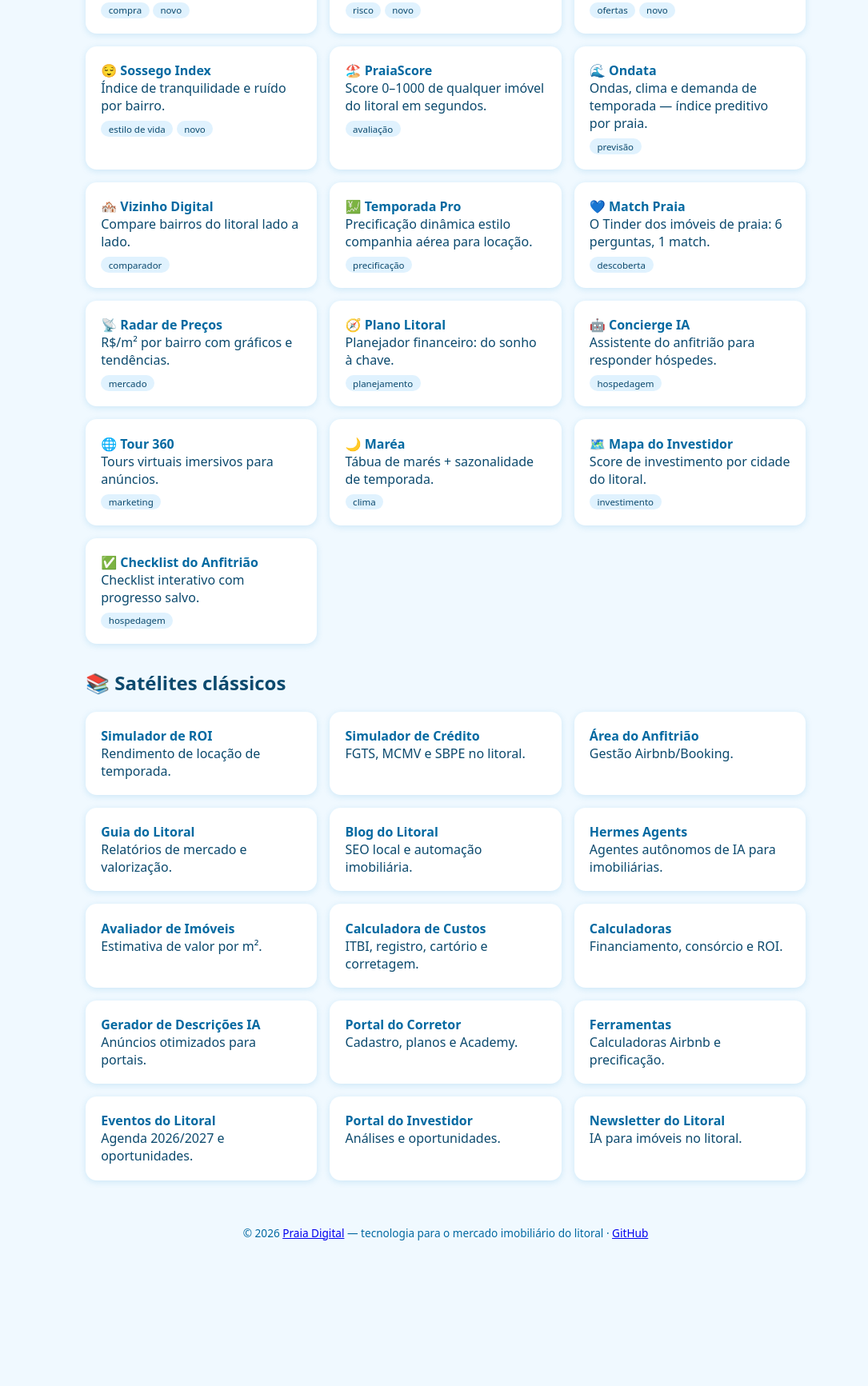
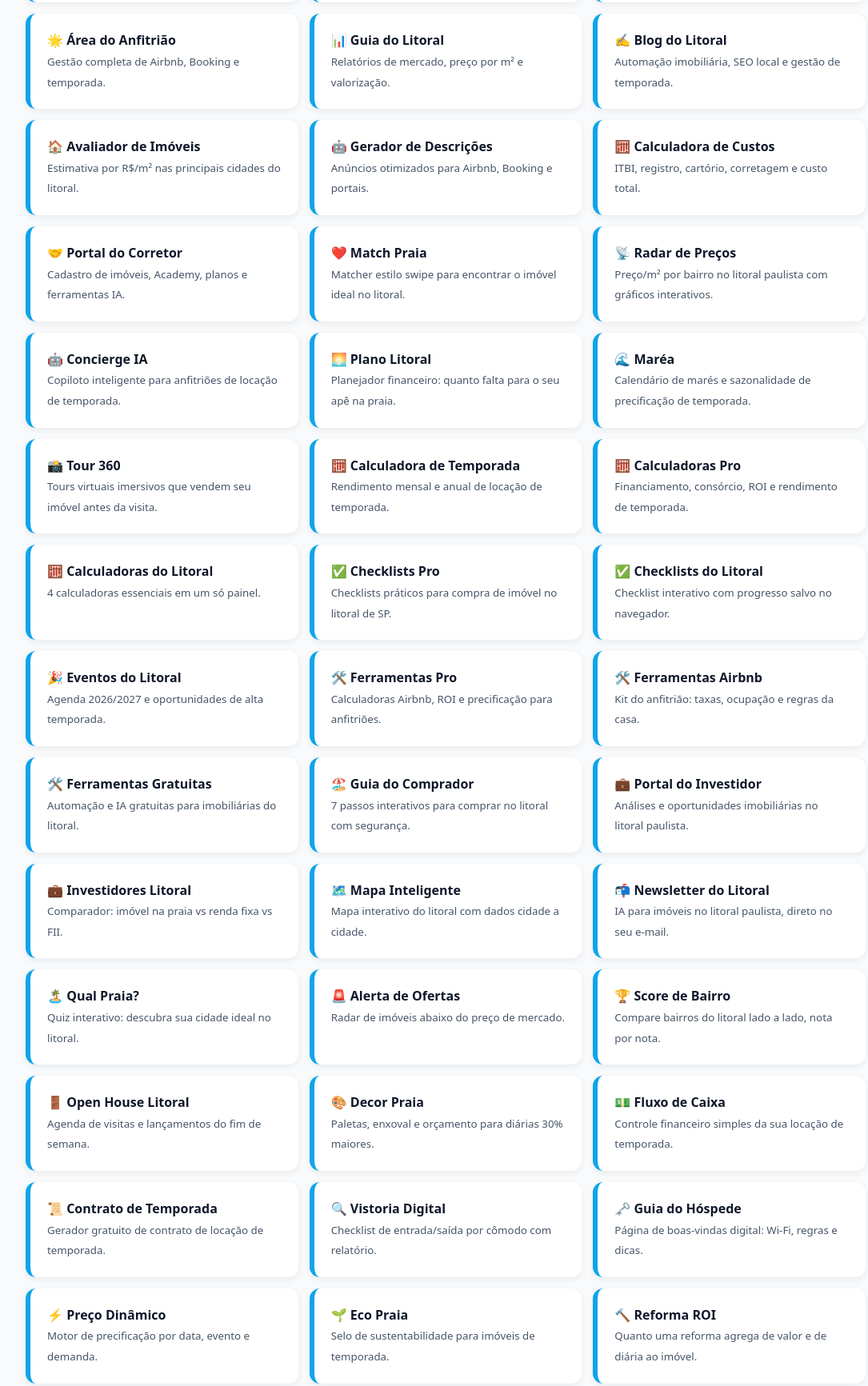
Before and after one commit to praiadigital/apps, a plain HTML site: page index.html in a window 1280 px wide. Shown: the part 401-2134 px from the top of the page at 80% size, without its empty margins (83-1168 px from the left). Before the commit the page ends 1984 px from the top, so only its background shows below. Drawn offline with Linux system fonts and the light colour scheme.

Commit message:
feat: add juridico/hospede/eco satellites (contrato, vistoria, guia-hospede, preco-dinamico, eco-praia, reforma-roi) — 42 total

```diff
--- a/index.html
+++ b/index.html
@@ -1,52 +1,46 @@
 <!DOCTYPE html>
 <html lang="pt-BR">
-<head>
-<meta charset="UTF-8"><meta name="viewport" content="width=device-width,initial-scale=1">
-<title>Praia Digital Apps — Rede de Apps do Litoral</title>
-<meta name="description" content="Hub da rede de apps satélite Praia Digital: ferramentas gratuitas para imóveis, temporada e investimento no litoral paulista.">
-<style>body{font-family:system-ui;margin:0;background:#f0f9ff;color:#0c4a6e}header{background:linear-gradient(135deg,#0369a1,#0ea5e9);color:#fff;padding:2.5rem 1rem;text-align:center}header a{color:#bae6fd}main{max-width:900px;margin:1.5rem auto;padding:0 1rem}.grid{display:grid;grid-template-columns:repeat(auto-fill,minmax(260px,1fr));gap:1rem}.app{background:#fff;border-radius:14px;padding:1.2rem;box-shadow:0 2px 8px rgba(2,132,199,.15);text-decoration:none;color:inherit;display:block;transition:transform .15s}.app:hover{transform:translateY(-3px)}.app b{color:#0369a1}.tag{display:inline-block;background:#e0f2fe;border-radius:999px;padding:.15rem .6rem;font-size:.72rem;margin-top:.5rem}h2{margin-top:2rem}footer{text-align:center;font-size:.85rem;padding:2rem 1rem;color:#0369a1}</style>
-</head>
-<body>
-<header><h1>🌊 Praia Digital Apps</h1><p>Uma rede de apps gratuitos para quem compra, investe ou hospeda no litoral paulista.</p><a href="https://praia.digital">← Voltar ao portal praia.digital</a></header>
-<main>
-<h2>🚀 Lançamentos</h2>
-<div class="grid">
-<a class="app" href="https://praia.digital/chave-na-mao"><b>🔑 Chave na Mão</b><br>Da proposta até a chave: jornada interativa da compra.<br><span class="tag">compra</span> <span class="tag">novo</span></a>
-<a class="app" href="https://praia.digital/eco-praia"><b>🌱 Eco Praia</b><br>Risco climático e alagamento antes de comprar.<br><span class="tag">risco</span> <span class="tag">novo</span></a>
-<a class="app" href="https://praia.digital/alerta-ofertas"><b>🔔 Alerta de Ofertas</b><br>Radar de quedas de preço e oportunidades.<br><span class="tag">ofertas</span> <span class="tag">novo</span></a>
-<a class="app" href="https://praia.digital/sossego-index"><b>😌 Sossego Index</b><br>Índice de tranquilidade e ruído por bairro.<br><span class="tag">estilo de vida</span> <span class="tag">novo</span></a>
-<a class="app" href="https://praia.digital/praiascore"><b>🏖️ PraiaScore</b><br>Score 0–1000 de qualquer imóvel do litoral em segundos.<br><span class="tag">avaliação</span></a>
-<a class="app" href="https://praia.digital/ondata"><b>🌊 Ondata</b><br>Ondas, clima e demanda de temporada — índice preditivo por praia.<br><span class="tag">previsão</span></a>
-<a class="app" href="https://praia.digital/vizinho-digital"><b>🏘️ Vizinho Digital</b><br>Compare bairros do litoral lado a lado.<br><span class="tag">comparador</span></a>
-<a class="app" href="https://praia.digital/temporada-pro"><b>💹 Temporada Pro</b><br>Precificação dinâmica estilo companhia aérea para locação.<br><span class="tag">precificação</span></a>
-<a class="app" href="https://praia.digital/match-praia"><b>💙 Match Praia</b><br>O Tinder dos imóveis de praia: 6 perguntas, 1 match.<br><span class="tag">descoberta</span></a>
-<a class="app" href="https://praia.digital/radar-precos"><b>📡 Radar de Preços</b><br>R$/m² por bairro com gráficos e tendências.<br><span class="tag">mercado</span></a>
-<a class="app" href="https://praia.digital/plano-litoral"><b>🧭 Plano Litoral</b><br>Planejador financeiro: do sonho à chave.<br><span class="tag">planejamento</span></a>
-<a class="app" href="https://praia.digital/concierge-ia"><b>🤖 Concierge IA</b><br>Assistente do anfitrião para responder hóspedes.<br><span class="tag">hospedagem</span></a>
-<a class="app" href="https://praia.digital/tour-360"><b>🌐 Tour 360</b><br>Tours virtuais imersivos para anúncios.<br><span class="tag">marketing</span></a>
-<a class="app" href="https://praia.digital/marea"><b>🌙 Maréa</b><br>Tábua de marés + sazonalidade de temporada.<br><span class="tag">clima</span></a>
-<a class="app" href="https://praia.digital/mapa-investidor"><b>🗺️ Mapa do Investidor</b><br>Score de investimento por cidade do litoral.<br><span class="tag">investimento</span></a>
-<a class="app" href="https://praia.digital/checklist-anfitriao"><b>✅ Checklist do Anfitrião</b><br>Checklist interativo com progresso salvo.<br><span class="tag">hospedagem</span></a>
-</div>
-<h2>📚 Satélites clássicos</h2>
-<div class="grid">
-<a class="app" href="https://praia.digital/simulador-roi"><b>Simulador de ROI</b><br>Rendimento de locação de temporada.</a>
-<a class="app" href="https://praia.digital/simulador-credito"><b>Simulador de Crédito</b><br>FGTS, MCMV e SBPE no litoral.</a>
-<a class="app" href="https://praia.digital/area-anfitriao"><b>Área do Anfitrião</b><br>Gestão Airbnb/Booking.</a>
-<a class="app" href="https://praia.digital/guia-litoral"><b>Guia do Litoral</b><br>Relatórios de mercado e valorização.</a>
-<a class="app" href="https://praia.digital/blog-litoral"><b>Blog do Litoral</b><br>SEO local e automação imobiliária.</a>
-<a class="app" href="https://praia.digital/hermes-agents"><b>Hermes Agents</b><br>Agentes autônomos de IA para imobiliárias.</a>
-<a class="app" href="https://praia.digital/avaliador-imoveis"><b>Avaliador de Imóveis</b><br>Estimativa de valor por m².</a>
-<a class="app" href="https://praia.digital/calculadora-custos"><b>Calculadora de Custos</b><br>ITBI, registro, cartório e corretagem.</a>
-<a class="app" href="https://praia.digital/calculadoras"><b>Calculadoras</b><br>Financiamento, consórcio e ROI.</a>
-<a class="app" href="https://praia.digital/gerador-descricoes"><b>Gerador de Descrições IA</b><br>Anúncios otimizados para portais.</a>
-<a class="app" href="https://praia.digital/portal-corretores"><b>Portal do Corretor</b><br>Cadastro, planos e Academy.</a>
-<a class="app" href="https://praia.digital/ferramentas"><b>Ferramentas</b><br>Calculadoras Airbnb e precificação.</a>
-<a class="app" href="https://praia.digital/eventos-litoral"><b>Eventos do Litoral</b><br>Agenda 2026/2027 e oportunidades.</a>
-<a class="app" href="https://praia.digital/investidores"><b>Portal do Investidor</b><br>Análises e oportunidades.</a>
-<a class="app" href="https://praia.digital/newsletter-litoral"><b>Newsletter do Litoral</b><br>IA para imóveis no litoral.</a>
-</div>
-</main>
-<footer>© 2026 <a href="https://praia.digital">Praia Digital</a> — tecnologia para o mercado imobiliário do litoral · <a href="https://github.com/praiadigital">GitHub</a></footer>
-</body>
-</html>
+<head><meta charset="UTF-8"><meta name="viewport" content="width=device-width,initial-scale=1.0"><title>Rede de Apps — Praia Digital</title><meta name="description" content="Todos os aplicativos e ferramentas da rede Praia Digital: simuladores, avaliadores, guias, IA e portais especializados no mercado imobiliário do litoral paulista."><link rel="canonical" href="https://praia.digital/apps/"><style>body{font-family:system-ui,-apple-system,sans-serif;margin:0;background:#f8fafc;color:#0f172a;line-height:1.6}.hero{background:linear-gradient(135deg,#0c4a6e,#0ea5e9);color:#fff;padding:60px 20px;text-align:center}.container{max-width:1050px;margin:auto;padding:30px 20px}.grid{display:grid;grid-template-columns:repeat(auto-fit,minmax(280px,1fr));gap:14px}.app{display:block;background:#fff;border-radius:13px;padding:21px;text-decoration:none;color:#0f172a;box-shadow:0 3px 10px #0001;border-left:6px solid #0ea5e9}.app:hover{transform:translateY(-2px);box-shadow:0 8px 20px #0002}small{color:#475569}footer{text-align:center;padding:24px;color:#64748b}</style></head><body><header class="hero"><h1>🌊 Rede de Apps Praia Digital</h1><p>Ferramentas e guias especializados no mercado imobiliário do litoral paulista.</p></header><main class="container"><section class="grid">
+<a class="app" href="https://praia.digital/hermes-agents/">🤖 <strong>Hermes Agents</strong><br><small>Agentes autônomos de IA para imobiliárias e negócios.</small></a>
+<a class="app" href="https://praia.digital/simulador-roi/">📈 <strong>Simulador ROI</strong><br><small>Rendimento de locação de temporada no litoral.</small></a>
+<a class="app" href="https://praia.digital/simulador-credito/">🏦 <strong>Simulador de Crédito</strong><br><small>FGTS, Minha Casa Minha Vida, SBPE e financiamento.</small></a>
+<a class="app" href="https://praia.digital/area-anfitriao/">🌟 <strong>Área do Anfitrião</strong><br><small>Gestão completa de Airbnb, Booking e temporada.</small></a>
+<a class="app" href="https://praia.digital/guia-litoral/">📊 <strong>Guia do Litoral</strong><br><small>Relatórios de mercado, preço por m² e valorização.</small></a>
+<a class="app" href="https://praia.digital/blog-litoral/">✍️ <strong>Blog do Litoral</strong><br><small>Automação imobiliária, SEO local e gestão de temporada.</small></a>
+<a class="app" href="https://praia.digital/avaliador-imoveis/">🏠 <strong>Avaliador de Imóveis</strong><br><small>Estimativa por R$/m² nas principais cidades do litoral.</small></a>
+<a class="app" href="https://praia.digital/gerador-descricoes/">🤖 <strong>Gerador de Descrições</strong><br><small>Anúncios otimizados para Airbnb, Booking e portais.</small></a>
+<a class="app" href="https://praia.digital/calculadora-custos/">🧮 <strong>Calculadora de Custos</strong><br><small>ITBI, registro, cartório, corretagem e custo total.</small></a>
+<a class="app" href="https://praia.digital/portal-corretores/">🤝 <strong>Portal do Corretor</strong><br><small>Cadastro de imóveis, Academy, planos e ferramentas IA.</small></a>
+<a class="app" href="https://praia.digital/match-praia/">❤️ <strong>Match Praia</strong><br><small>Matcher estilo swipe para encontrar o imóvel ideal no litoral.</small></a>
+<a class="app" href="https://praia.digital/radar-precos/">📡 <strong>Radar de Preços</strong><br><small>Preço/m² por bairro no litoral paulista com gráficos interativos.</small></a>
+<a class="app" href="https://praia.digital/concierge-ia/">🤖 <strong>Concierge IA</strong><br><small>Copiloto inteligente para anfitriões de locação de temporada.</small></a>
+<a class="app" href="https://praia.digital/plano-litoral/">🌅 <strong>Plano Litoral</strong><br><small>Planejador financeiro: quanto falta para o seu apê na praia.</small></a>
+<a class="app" href="https://praia.digital/marea/">🌊 <strong>Maréa</strong><br><small>Calendário de marés e sazonalidade de precificação de temporada.</small></a>
+<a class="app" href="https://praia.digital/tour-360/">📸 <strong>Tour 360</strong><br><small>Tours virtuais imersivos que vendem seu imóvel antes da visita.</small></a>
+<a class="app" href="https://praia.digital/calculadora-temporada/">🧮 <strong>Calculadora de Temporada</strong><br><small>Rendimento mensal e anual de locação de temporada.</small></a>
+<a class="app" href="https://praia.digital/calculadoras/">🧮 <strong>Calculadoras Pro</strong><br><small>Financiamento, consórcio, ROI e rendimento de temporada.</small></a>
+<a class="app" href="https://praia.digital/calculadoras-litoral/">🧮 <strong>Calculadoras do Litoral</strong><br><small>4 calculadoras essenciais em um só painel.</small></a>
+<a class="app" href="https://praia.digital/checklists/">✅ <strong>Checklists Pro</strong><br><small>Checklists práticos para compra de imóvel no litoral de SP.</small></a>
+<a class="app" href="https://praia.digital/checklists-litoral/">✅ <strong>Checklists do Litoral</strong><br><small>Checklist interativo com progresso salvo no navegador.</small></a>
+<a class="app" href="https://praia.digital/eventos-litoral/">🎉 <strong>Eventos do Litoral</strong><br><small>Agenda 2026/2027 e oportunidades de alta temporada.</small></a>
+<a class="app" href="https://praia.digital/ferramentas/">🛠️ <strong>Ferramentas Pro</strong><br><small>Calculadoras Airbnb, ROI e precificação para anfitriões.</small></a>
+<a class="app" href="https://praia.digital/ferramentas-airbnb/">🛠️ <strong>Ferramentas Airbnb</strong><br><small>Kit do anfitrião: taxas, ocupação e regras da casa.</small></a>
+<a class="app" href="https://praia.digital/ferramentas-gratuitas/">🛠️ <strong>Ferramentas Gratuitas</strong><br><small>Automação e IA gratuitas para imobiliárias do litoral.</small></a>
+<a class="app" href="https://praia.digital/guia-comprador/">🏖️ <strong>Guia do Comprador</strong><br><small>7 passos interativos para comprar no litoral com segurança.</small></a>
+<a class="app" href="https://praia.digital/investidores/">💼 <strong>Portal do Investidor</strong><br><small>Análises e oportunidades imobiliárias no litoral paulista.</small></a>
+<a class="app" href="https://praia.digital/investidores-litoral/">💼 <strong>Investidores Litoral</strong><br><small>Comparador: imóvel na praia vs renda fixa vs FII.</small></a>
+<a class="app" href="https://praia.digital/mapa-inteligente/">🗺️ <strong>Mapa Inteligente</strong><br><small>Mapa interativo do litoral com dados cidade a cidade.</small></a>
+<a class="app" href="https://praia.digital/newsletter-litoral/">📬 <strong>Newsletter do Litoral</strong><br><small>IA para imóveis no litoral paulista, direto no seu e-mail.</small></a>
+<a class="app" href="https://praia.digital/qual-praia/">🏝️ <strong>Qual Praia?</strong><br><small>Quiz interativo: descubra sua cidade ideal no litoral.</small></a>
+<a class="app" href="https://praia.digital/alerta-ofertas/">🚨 <strong>Alerta de Ofertas</strong><br><small>Radar de imóveis abaixo do preço de mercado.</small></a>
+<a class="app" href="https://praia.digital/score-bairro/">🏆 <strong>Score de Bairro</strong><br><small>Compare bairros do litoral lado a lado, nota por nota.</small></a>
+<a class="app" href="https://praia.digital/open-house/">🚪 <strong>Open House Litoral</strong><br><small>Agenda de visitas e lançamentos do fim de semana.</small></a>
+<a class="app" href="https://praia.digital/decor-praia/">🎨 <strong>Decor Praia</strong><br><small>Paletas, enxoval e orçamento para diárias 30% maiores.</small></a>
+<a class="app" href="https://praia.digital/fluxo-caixa/">💵 <strong>Fluxo de Caixa</strong><br><small>Controle financeiro simples da sua locação de temporada.</small></a>
+<a class="app" href="https://praia.digital/contrato-temporada/">📜 <strong>Contrato de Temporada</strong><br><small>Gerador gratuito de contrato de locação de temporada.</small></a>
+<a class="app" href="https://praia.digital/vistoria/">🔍 <strong>Vistoria Digital</strong><br><small>Checklist de entrada/saída por cômodo com relatório.</small></a>
+<a class="app" href="https://praia.digital/guia-hospede/">🗝️ <strong>Guia do Hóspede</strong><br><small>Página de boas-vindas digital: Wi-Fi, regras e dicas.</small></a>
+<a class="app" href="https://praia.digital/preco-dinamico/">⚡ <strong>Preço Dinâmico</strong><br><small>Motor de precificação por data, evento e demanda.</small></a>
+<a class="app" href="https://praia.digital/eco-praia/">🌱 <strong>Eco Praia</strong><br><small>Selo de sustentabilidade para imóveis de temporada.</small></a>
+<a class="app" href="https://praia.digital/reforma-roi/">🔨 <strong>Reforma ROI</strong><br><small>Quanto uma reforma agrega de valor e de diária ao imóvel.</small></a>
+</section></main><footer><a href="https://praia.digital/">← Voltar para praia.digital</a> · Cada app é um repositório GitHub Pages independente</footer></body></html>
```
